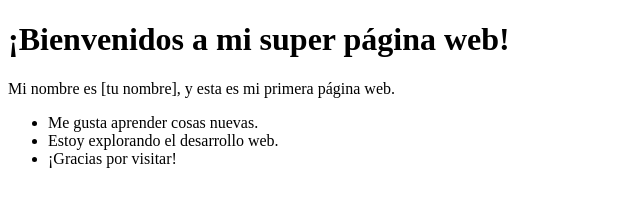
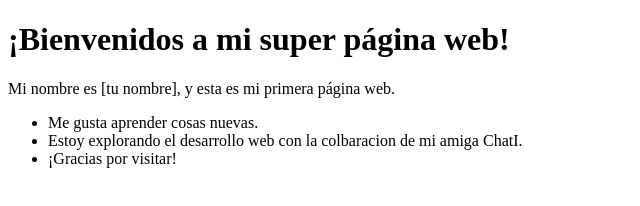
Before and after one commit to cesarsanbruno/web_01, a plain HTML site: page index.html in a window 1280 px wide. Shown: the whole page, without its empty margins (0-640 px from the left). Drawn offline with Linux system fonts and the light colour scheme.

Commit message:
Actualización de mi página

```diff
--- a/index.html
+++ b/index.html
@@ -10,7 +10,7 @@
     <p>Mi nombre es [tu nombre], y esta es mi primera página web.</p>
     <ul>
         <li>Me gusta aprender cosas nuevas.</li>
-        <li>Estoy explorando el desarrollo web.</li>
+        <li>Estoy explorando el desarrollo web con la colbaracion de mi amiga ChatI.</li>
         <li>¡Gracias por visitar!</li>
     </ul>
 </body>
```
